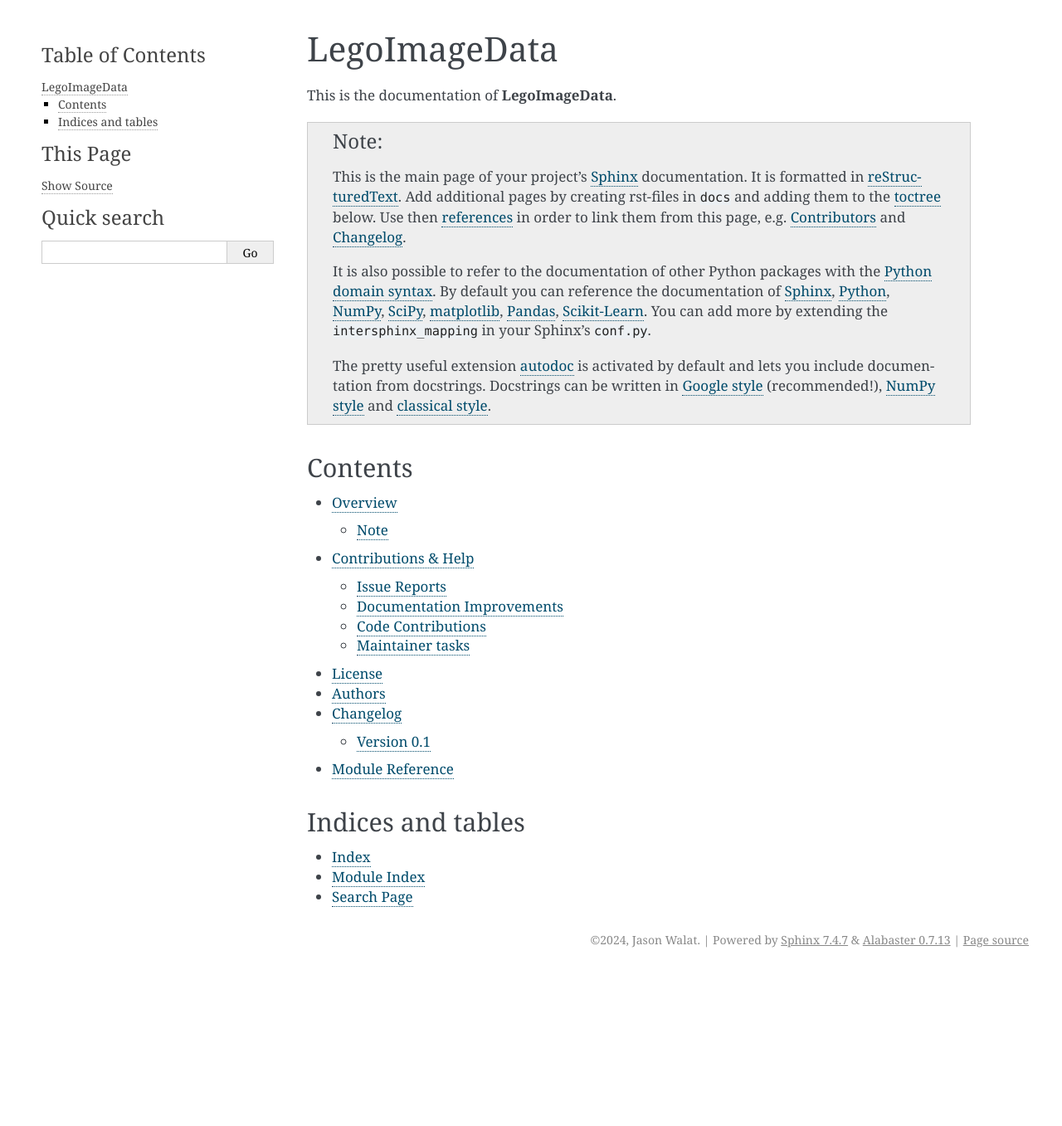
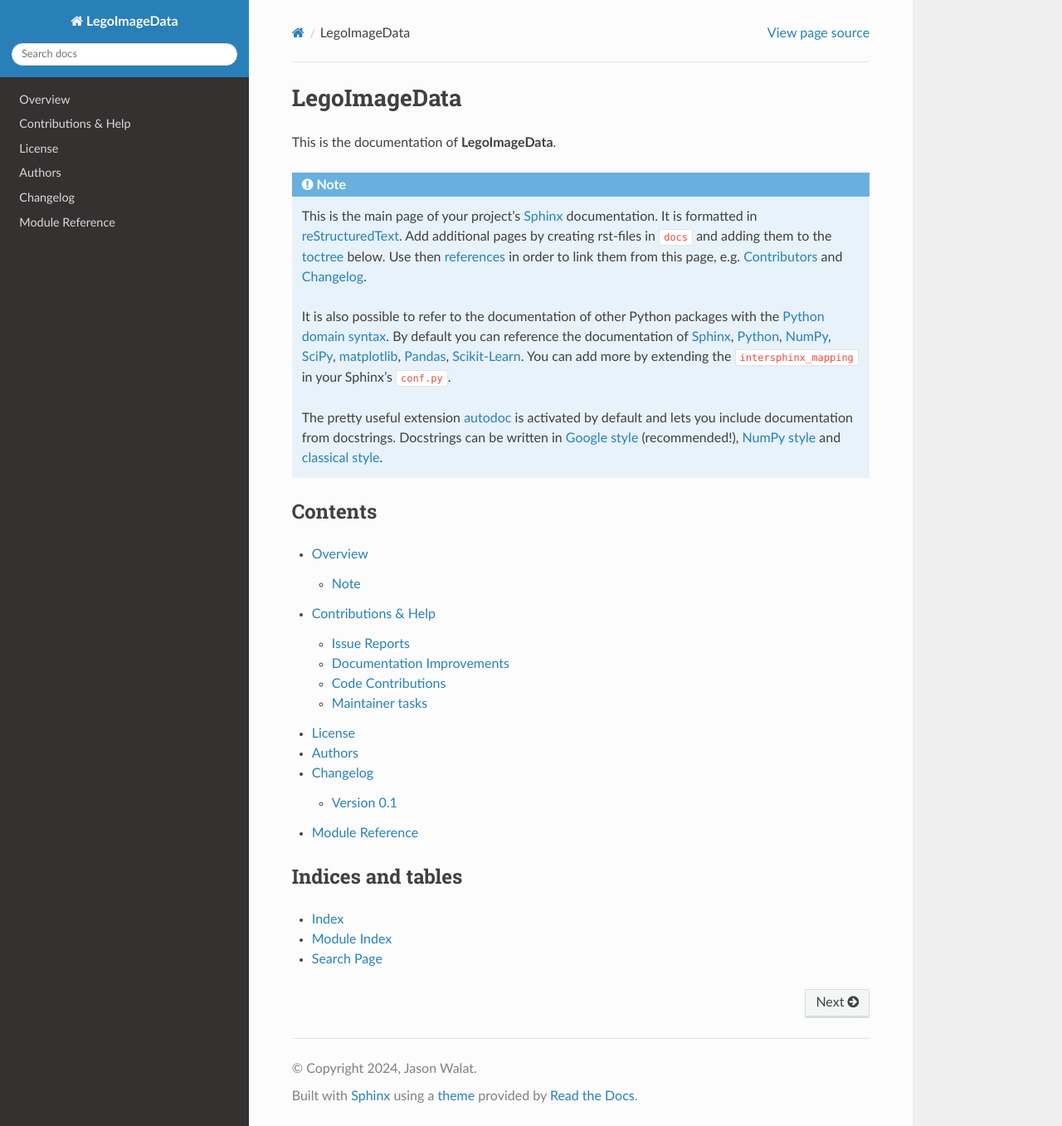
Before and after one commit to JLW493/LegoImageData, a Sphinx documentation site: the page built from LegoImageData/docs/index.rst, in a window 1280 px wide and 1357 px high. Shown: the whole window at 83% size. Built offline with Sphinx 7.4.7 and the Read the Docs theme 3.1.0, drawn with Linux system fonts in a browser that asks for light colours; the version number could not be read and is left out.

Commit message:
FixedSetupMaterials

```diff
--- a/LegoImageData/docs/conf.py
+++ b/LegoImageData/docs/conf.py
@@ -284,3 +284,5 @@ intersphinx_mapping = {
 }
 
 print(f"loading configurations for {project} {version} ...", file=sys.stderr)
+
+html_theme='sphinx_rtd_theme'
```
Also changed, not shown: 1 other file.
